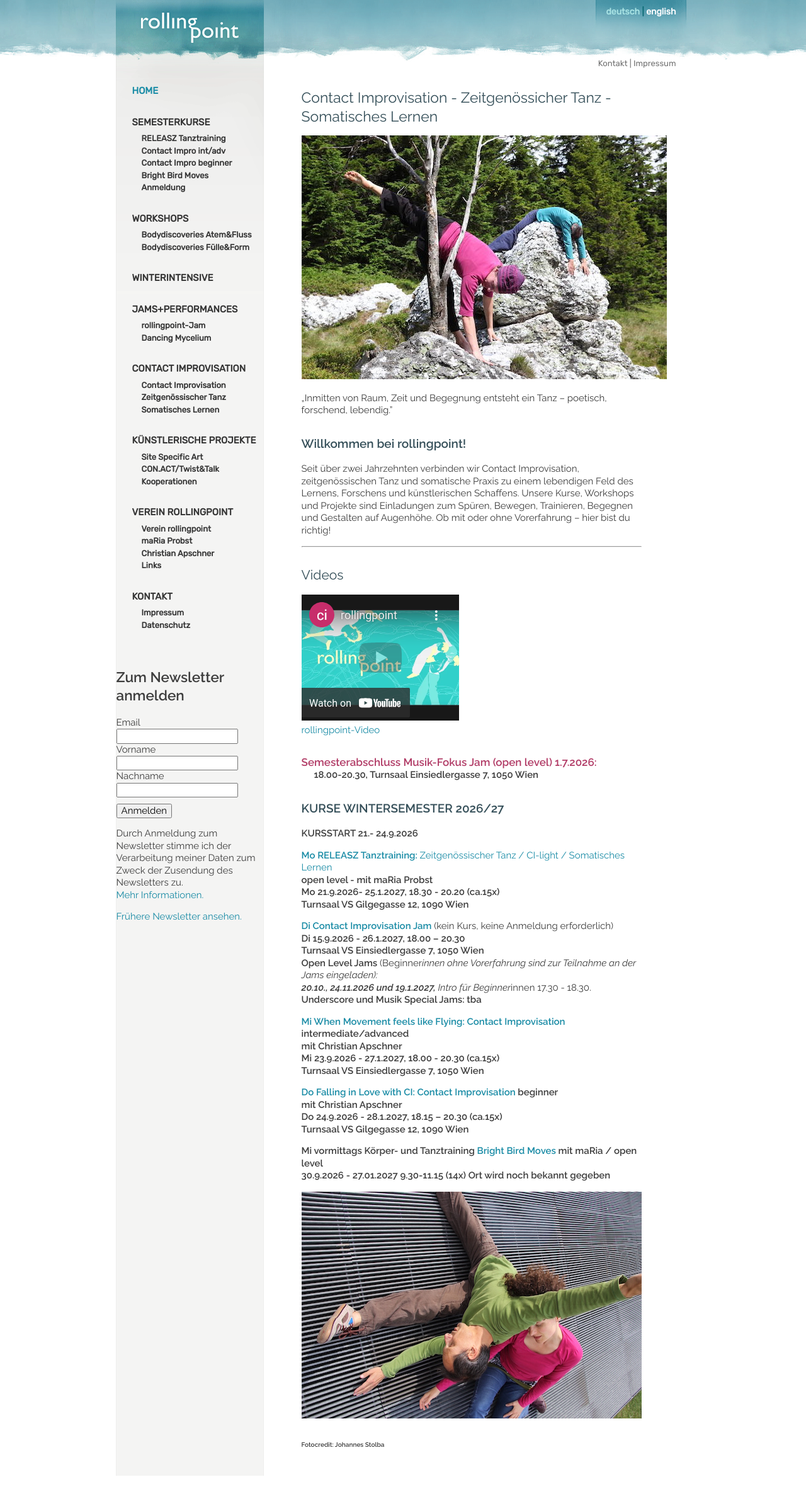
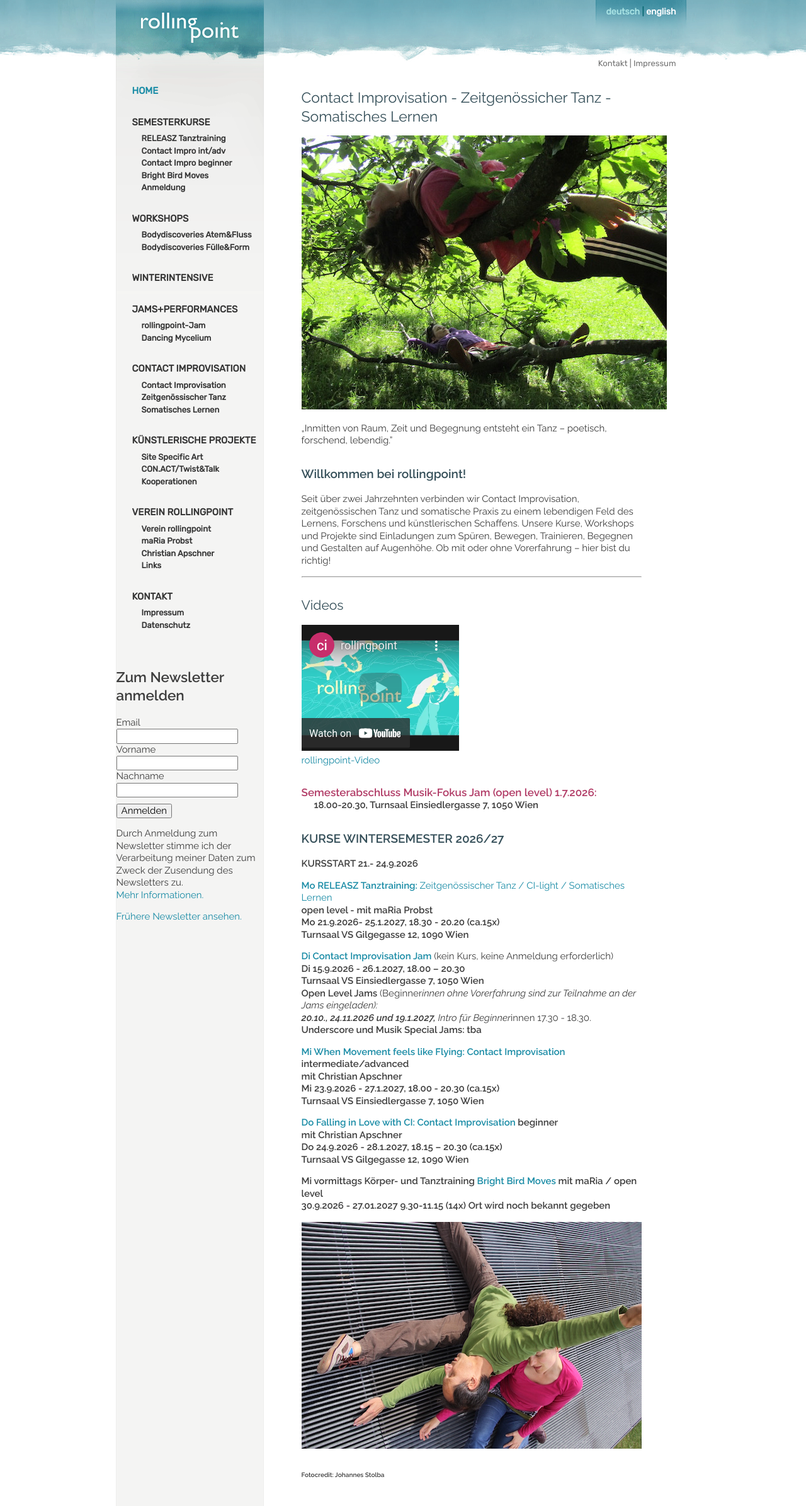
Before and after one commit to manulari/rollingpointat, a Jekyll site: the page built from _pages_de/index.md, in a window 1280 px wide. Shown: the whole page at 63% size. Built offline with Jekyll 4.4.1, drawn with Linux system fonts in a browser that asks for light colours; comment, search, counter and statistics services are not loaded; before the commit the page ends 2343 px from its top, so only the background shows below that.

Commit message:
Update page (de) “index”

```diff
--- a/_pages_de/index.md
+++ b/_pages_de/index.md
@@ -6,7 +6,7 @@ other_lang: /en/
 ---
 # Contact Improvisation - Zeitgenössicher Tanz - Somatisches Lernen
 
-![Christian, maRia und Maria tanzen und lesen auf einer Stiege](/assets/uploads/img_2918_large.jpg "Contact Improvisation")
+![Christian, maRia und Maria tanzen und lesen auf einer Stiege](/assets/uploads/img_0763.jpg "Contact Improvisation")
 
 <!--StartFragment-->
 
```
